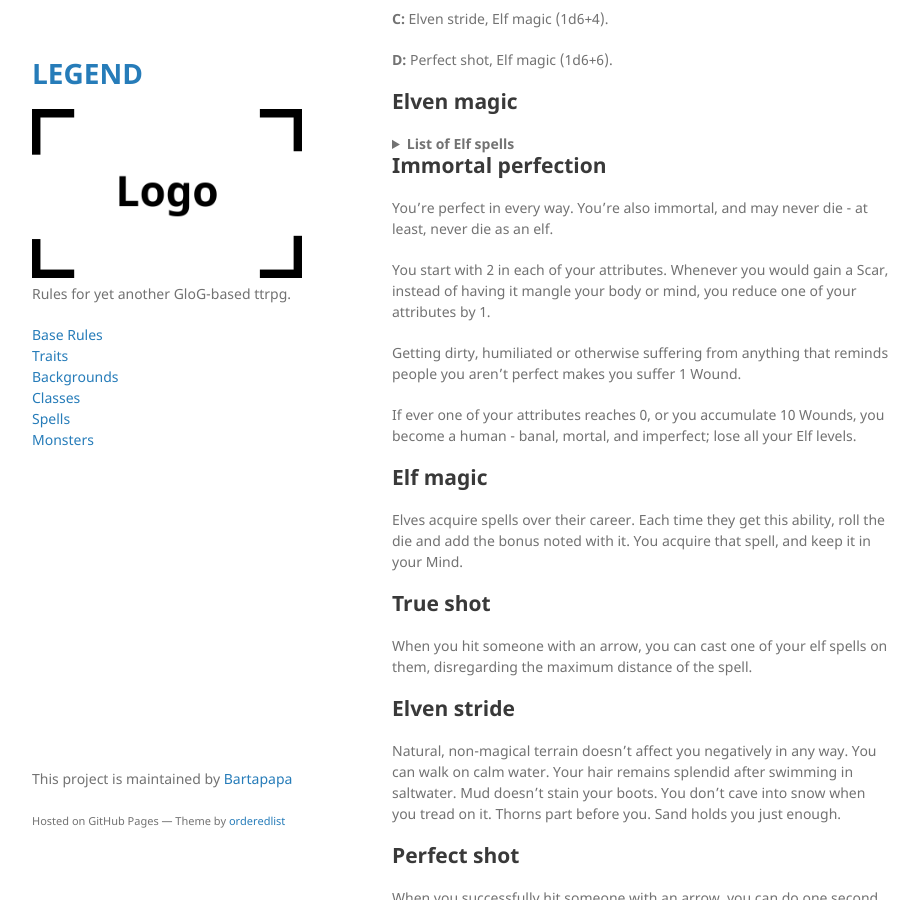
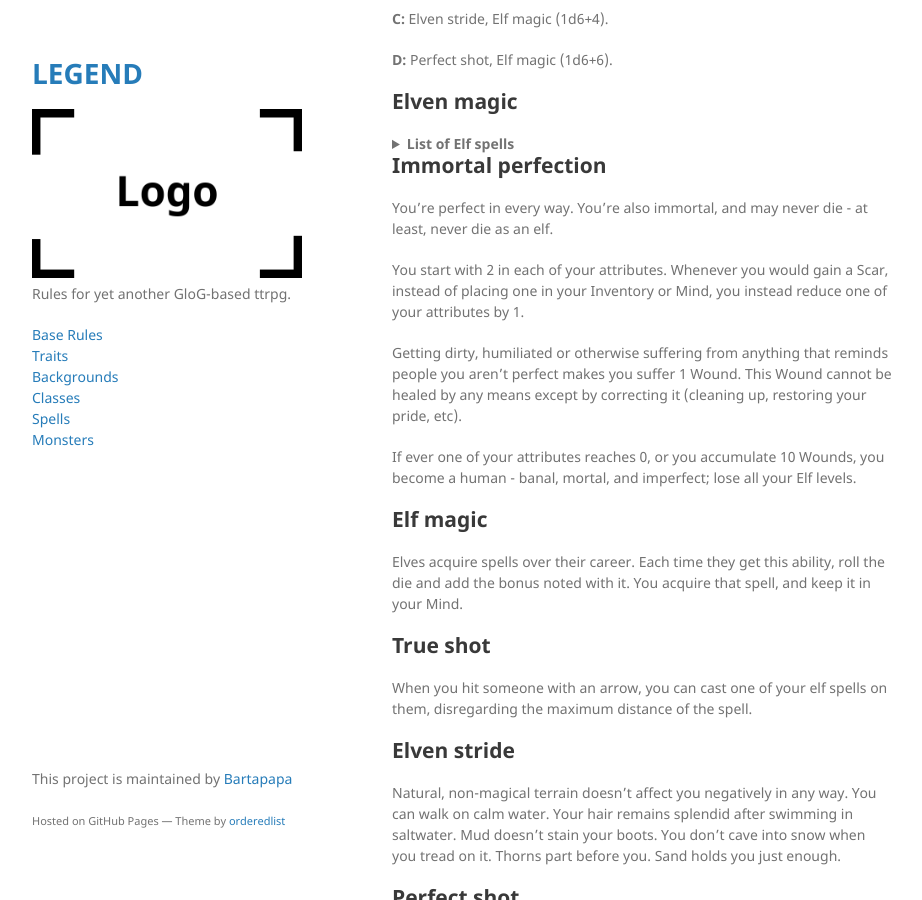
Before and after one commit to Bartapapa/legend, a Jekyll site: the page built from docs/class/elf.md, in a window 1280 px wide and 900 px high, scrolled down 534 px. Shown: the whole window, without its empty margins (178-1100 px from the left). Built offline with Jekyll 4.4.1, drawn with Linux system fonts in a browser that asks for light colours.

Commit message:
Update elf.md

```diff
--- a/docs/class/elf.md
+++ b/docs/class/elf.md
@@ -95,9 +95,9 @@ For every step of Elf the character takes, they get +1 Magic dice. Elves are [sp
 ## Immortal perfection
 You're perfect in every way. You're also immortal, and may never die - at least, never die as an elf.
 
-You start with 2 in each of your attributes. Whenever you would gain a Scar, instead of having it mangle your body or mind, you reduce one of your attributes by 1.
+You start with 2 in each of your attributes. Whenever you would gain a Scar, instead of placing one in your Inventory or Mind, you instead reduce one of your attributes by 1.
 
-Getting dirty, humiliated or otherwise suffering from anything that reminds people you aren't perfect makes you suffer 1 Wound.
+Getting dirty, humiliated or otherwise suffering from anything that reminds people you aren't perfect makes you suffer 1 Wound. This Wound cannot be healed by any means except by correcting it (cleaning up, restoring your pride, etc).
 
 If ever one of your attributes reaches 0, or you accumulate 10 Wounds, you become a human - banal, mortal, and imperfect; lose all your Elf levels.
 
```
